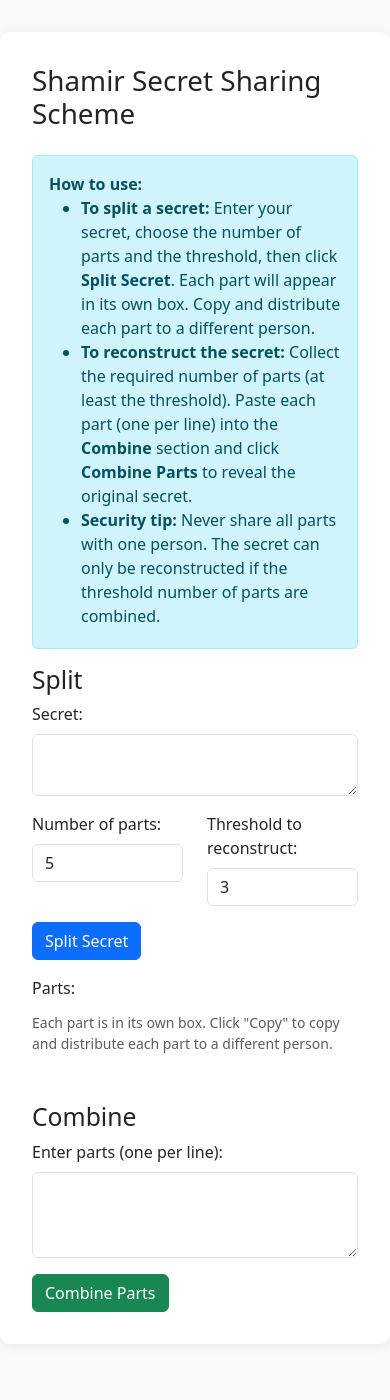
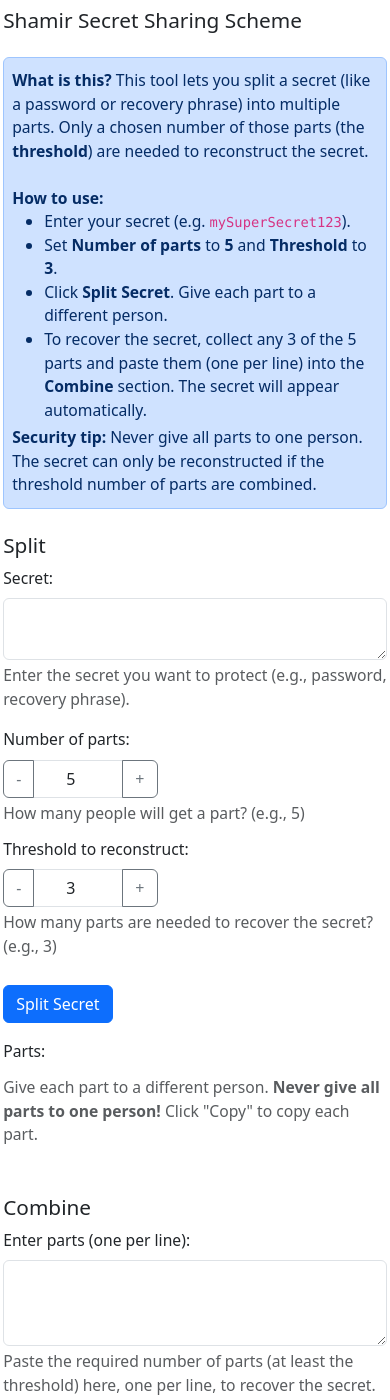
Before and after one commit to subhajit-mahanta/shamir-secret-sharing, a plain HTML site: page shamir-static.html in a window 390 px wide. Shown: the top 1400 px of the page. Before the commit the page ends 1376 px from the top, so only its background shows below. Drawn offline with nearby package versions, Linux system fonts and the light colour scheme.

Commit message:
Separate CSS into shamir-static.css and update HTML to use it

```diff
--- /dev/null
+++ b/shamir-static.css
@@ -0,0 +1,33 @@
+body { background: #f8f9fa; }
+.container {
+  max-width: 700px;
+  margin: 2rem auto;
+  background: #fff;
+  border-radius: 10px;
+  box-shadow: 0 2px 12px #0001;
+  padding: 2rem;
+}
+textarea { font-family: monospace; font-size: 1rem; }
+.result-box { background: #e9f7ef; border-radius: 6px; padding: 1rem; margin-top: 1rem; }
+@media (max-width: 600px) {
+  .container {
+    max-width: 100vw;
+    margin: 0;
+    border-radius: 0;
+    box-shadow: none;
+    padding: 0.5rem 0.2rem;
+  }
+  h1, h2 { font-size: 1.3rem; }
+  .alert { font-size: 0.98rem; padding: 0.7rem 0.5rem; }
+  .form-label, .form-text { font-size: 0.98rem; }
+  textarea, input[type="number"], input[type="text"] {
+    font-size: 1rem;
+  }
+  .input-group { flex-direction: row; }
+  .input-group .form-control, .input-group .btn {
+    font-size: 1rem;
+    min-width: 0;
+  }
+  .row.mb-3 { flex-direction: column; }
+  .col { width: 100%; margin-bottom: 0.7rem; }
+}
--- a/shamir-static.html
+++ b/shamir-static.html
@@ -5,45 +5,54 @@
   <meta name="viewport" content="width=device-width, initial-scale=1.0">
   <title>Shamir Secret Sharing - Static HTML</title>
   <link rel="stylesheet" href="https://cdn.jsdelivr.net/npm/bootstrap@5.3.2/dist/css/bootstrap.min.css">
-  <style>
-    body { background: #f8f9fa; }
-    .container { max-width: 700px; margin: 2rem auto; background: #fff; border-radius: 10px; box-shadow: 0 2px 12px #0001; padding: 2rem; }
-    textarea { font-family: monospace; font-size: 1rem; }
-    .result-box { background: #e9f7ef; border-radius: 6px; padding: 1rem; margin-top: 1rem; }
-  </style>
+  <link rel="stylesheet" href="shamir-static.css">
 </head>
 <body>
   <div class="container">
     <h1 class="mb-4">Shamir Secret Sharing Scheme</h1>
-    <div class="alert alert-info" role="alert">
-      <strong>How to use:</strong>
+    <div class="alert alert-primary" role="alert" style="max-width:650px;margin:auto auto 1.5rem auto;">
+      <b>What is this?</b> This tool lets you split a secret (like a password or recovery phrase) into multiple parts. Only a chosen number of those parts (the <b>threshold</b>) are needed to reconstruct the secret.<br><br>
+      <b>How to use:</b>
       <ul class="mb-1">
-        <li><b>To split a secret:</b> Enter your secret, choose the number of parts and the threshold, then click <b>Split Secret</b>. Each part will appear in its own box. Copy and distribute each part to a different person.</li>
-        <li><b>To reconstruct the secret:</b> Collect the required number of parts (at least the threshold). Paste each part (one per line) into the <b>Combine</b> section and click <b>Combine Parts</b> to reveal the original secret.</li>
-        <li><b>Security tip:</b> Never share all parts with one person. The secret can only be reconstructed if the threshold number of parts are combined.</li>
+        <li>Enter your secret (e.g. <code>mySuperSecret123</code>).</li>
+        <li>Set <b>Number of parts</b> to <b>5</b> and <b>Threshold</b> to <b>3</b>.</li>
+        <li>Click <b>Split Secret</b>. Give each part to a different person.</li>
+        <li>To recover the secret, collect any 3 of the 5 parts and paste them (one per line) into the <b>Combine</b> section. The secret will appear automatically.</li>
       </ul>
+      <b>Security tip:</b> Never give all parts to one person. The secret can only be reconstructed if the threshold number of parts are combined.
     </div>
     <div class="mb-5">
       <h2>Split</h2>
       <div class="mb-3">
         <label for="secret" class="form-label">Secret:</label>
         <textarea id="secret" class="form-control" rows="2"></textarea>
+        <div class="form-text">Enter the secret you want to protect (e.g., password, recovery phrase).</div>
       </div>
       <div class="row mb-3">
         <div class="col">
           <label for="numShares" class="form-label">Number of parts:</label>
-          <input type="number" id="numShares" class="form-control" value="5" min="2">
+          <div class="input-group">
+            <button class="btn btn-outline-secondary" type="button" onclick="adjustNumShares(-1)">-</button>
+            <input type="number" id="numShares" class="form-control text-center" value="5" min="2" style="max-width:90px;" oninput="manualNumSharesInput()">
+            <button class="btn btn-outline-secondary" type="button" onclick="adjustNumShares(1)">+</button>
+          </div>
+          <div class="form-text">How many people will get a part? (e.g., 5)</div>
         </div>
         <div class="col">
           <label for="threshold" class="form-label">Threshold to reconstruct:</label>
-          <input type="number" id="threshold" class="form-control" value="3" min="2">
+          <div class="input-group">
+            <button class="btn btn-outline-secondary" type="button" onclick="adjustThreshold(-1)">-</button>
+            <input type="number" id="threshold" class="form-control text-center" value="3" min="2" style="max-width:90px;" oninput="manualThresholdInput()">
+            <button class="btn btn-outline-secondary" type="button" onclick="adjustThreshold(1)">+</button>
+          </div>
+          <div class="form-text">How many parts are needed to recover the secret? (e.g., 3)</div>
         </div>
       </div>
       <button class="btn btn-primary" onclick="splitSecret()">Split Secret</button>
       <div class="mt-3">
         <label class="form-label">Parts:</label>
         <div id="parts-list"></div>
-        <div class="form-text">Each part is in its own box. Click "Copy" to copy and distribute each part to a different person.</div>
+        <div class="form-text">Give each part to a different person. <b>Never give all parts to one person!</b> Click "Copy" to copy each part.</div>
       </div>
     </div>
     <div>
@@ -51,9 +60,10 @@
       <div class="mb-3">
         <label for="combineInput" class="form-label">Enter parts (one per line):</label>
         <textarea id="combineInput" class="form-control" rows="3"></textarea>
+        <div class="form-text">Paste the required number of parts (at least the threshold) here, one per line, to recover the secret.</div>
       </div>
-      <button class="btn btn-success" onclick="combineParts()">Combine Parts</button>
-      <div id="combineResult" class="result-box mt-3" style="display:none;"></div>
+  <div id="combineResult" class="result-box mt-3" style="display:none;"></div>
+  <div class="form-text mt-2">If the correct number of valid parts are entered, your secret will appear above.</div>
     </div>
   </div>
   <script src="https://cdn.jsdelivr.net/npm/secrets.js-grempe@1.1.0/secrets.min.js"></script>
```
